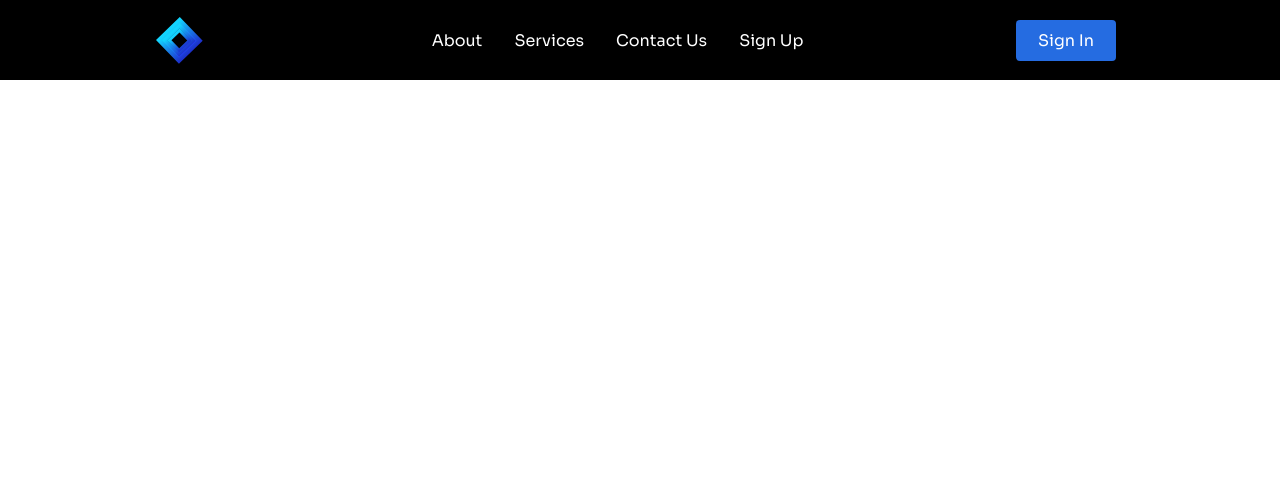
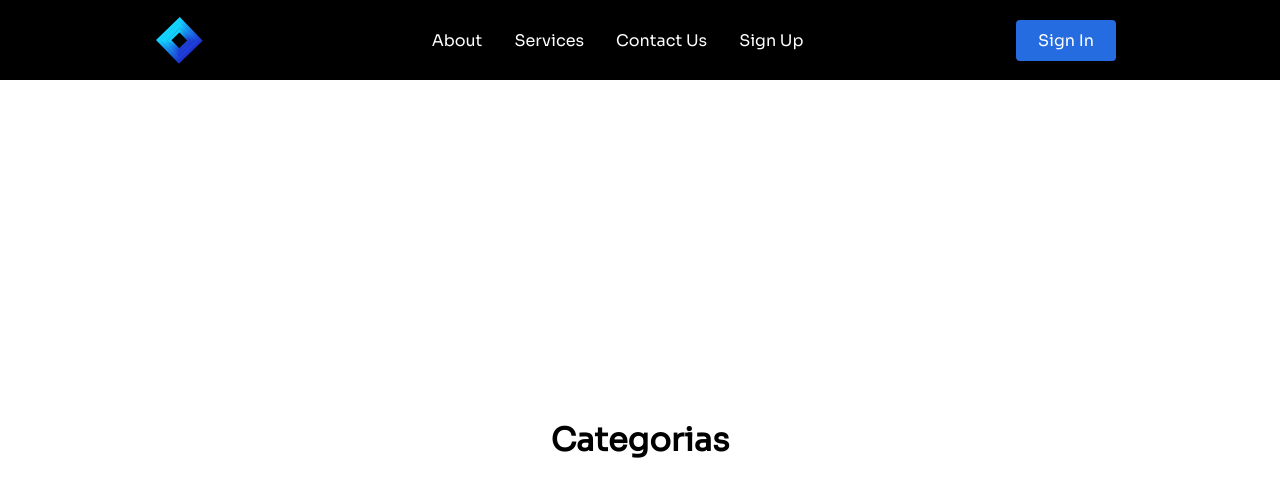
Before and after one commit to AndresThomas/cashflow, a React (Create React App) app: page /Categorias in a window 1280 px wide. Shown: the top 496 px of the page. Built offline with nearby package versions, Linux system fonts and the light colour scheme.

Commit message:
navbar and navigation complete

```diff
--- a/src/App.js
+++ b/src/App.js
@@ -3,10 +3,10 @@ import './App.css';
 import Navbar from './components/Navbar';
 import { BrowserRouter as Router, Routes, Route } from 'react-router-dom';
 import Home from './pages';
-import About from './pages/about';
-import Services from './pages/services';
-import Contact from './pages/contact';
-import SignUp from './pages/signup';
+import Categorias from './pages/categorias';
+import Flujo from './pages/flujo';
+import Indicadores from './pages/indicadores';
+import Reportes from './pages/reportes';
 
 function App() {
   return (
@@ -14,10 +14,10 @@ function App() {
       <Navbar />
       <Routes>
       <Route path="/" element={<Home/>} exact />
-        <Route path='/about' element={<About/>} />
-        <Route path='/services' element={<Services/>} />
-        <Route path='/contact-us' element={<Contact/>} />
-        <Route path='/sign-up' element={<SignUp/>} />
+        <Route path='/Categorias' element={<Categorias/>} />
+        <Route path='/Flujo' element={<Flujo/>} />
+        <Route path='/Indicadores' element={<Indicadores/>} />
+        <Route path='/Reportes' element={<Reportes/>} />
       </Routes>
     </Router>
   );
--- a/src/pages/contact.js
+++ b/src/pages/categorias.js
@@ -1,6 +1,6 @@
 import React from 'react';
 
-const Contact = () => {
+const About = () => {
   return (
     <div
       style={{
@@ -10,9 +10,9 @@ const Contact = () => {
         height: '90vh'
       }}
     >
-      <h1>Contact Us</h1>
+      <h1>Categorias</h1>
     </div>
   );
 };
 
-export default Contact;
+export default About;
--- a/src/pages/about.js
+++ b/src/pages/flujo.js
@@ -1,6 +1,6 @@
 import React from 'react';
 
-const About = () => {
+const Contact = () => {
   return (
     <div
       style={{
@@ -10,9 +10,9 @@ const About = () => {
         height: '90vh'
       }}
     >
-      <h1>About</h1>
+      <h1>Flujo</h1>
     </div>
   );
 };
 
-export default About;
+export default Contact;
--- a/src/pages/services.js
+++ b/src/pages/indicadores.js
@@ -10,7 +10,7 @@ const Services = () => {
         height: '90vh'
       }}
     >
-      <h1>Services</h1>
+      <h1>Indicadores</h1>
     </div>
   );
 };
--- a/src/pages/signup.js
+++ b/src/pages/reportes.js
@@ -10,7 +10,7 @@ const SignUp = () => {
         height: '90vh'
       }}
     >
-      <h1>Sign Up</h1>
+      <h1>Reportes</h1>
     </div>
   );
 };
```
